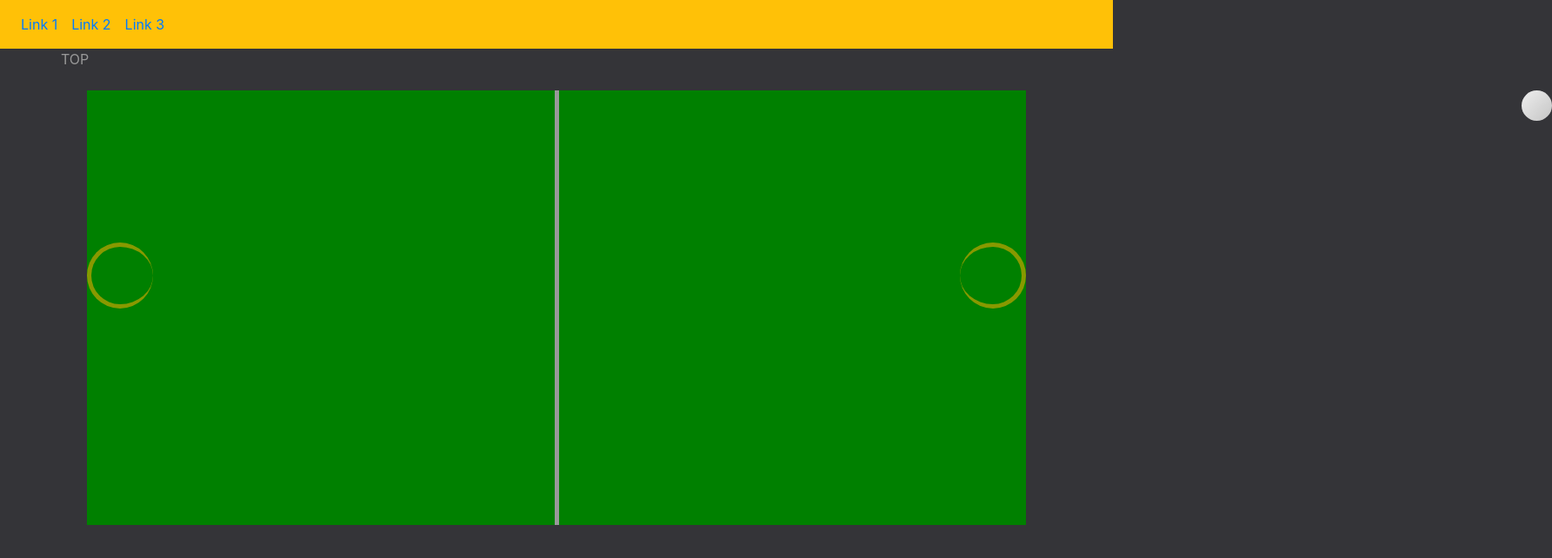
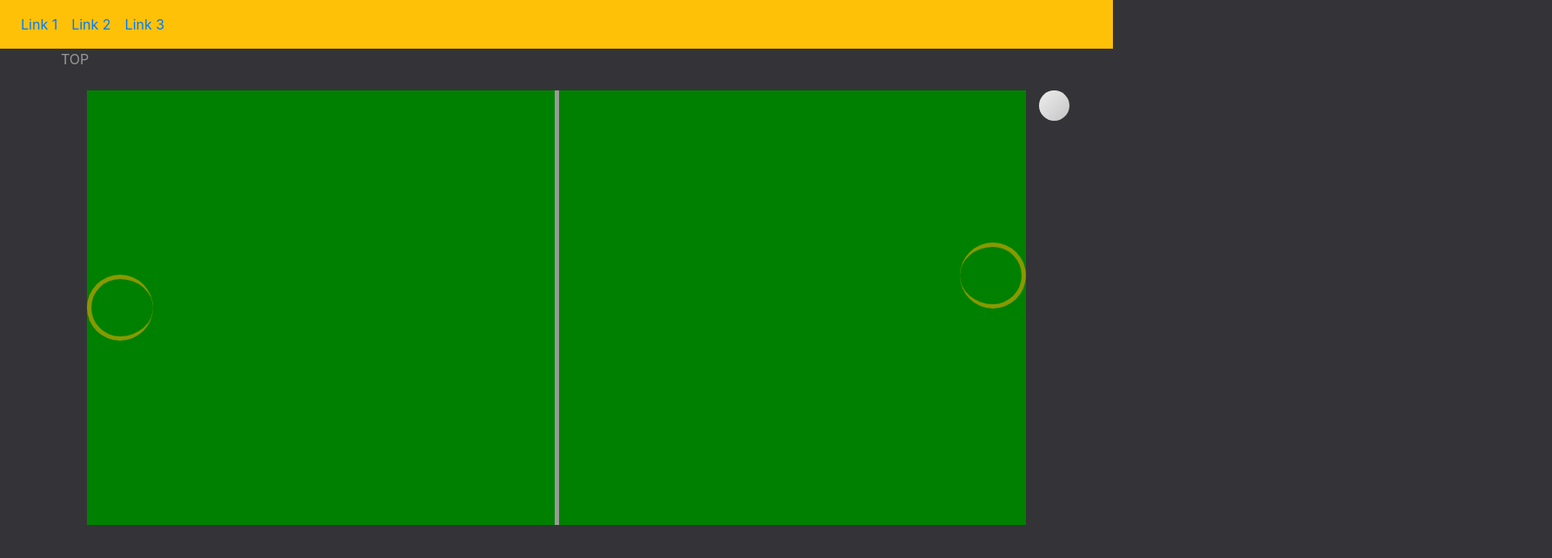
Before and after one commit to Milad-Abooali/weball, a plain HTML site: page index.html in a window 1280 px wide. Both pictures are taken after a click on the element 137 px from the left and 354 px from the top of the page. Shown: the whole page at 87% size, 1785 px wide, since content can reach past the window. Drawn offline with Linux system fonts and the light colour scheme.

Commit message:
Feat : Left Home

```diff
--- a/index.html
+++ b/index.html
@@ -40,7 +40,7 @@
 
         <div id="playground" class="d-flex justify-content-between">
 
-          <div id="homeLeft" class=" ">
+          <div id="homeLeft" class="home">
             <figure id="shoterLeft" class="goal"></figure>
           </div>
 
@@ -48,7 +48,7 @@
 
           </div>
 
-          <div id="homeRight" class="">
+          <div id="homeRight" class="home">
             <figure id="shoterRight" class="goal"></figure>
           </div>
 
--- a/js/weball.min.js
+++ b/js/weball.min.js
@@ -14,7 +14,7 @@ shoterLeft.click(function() {
     ball.animate({opacity: 0.60}, 50);
     ball.animate({
       opacity: 0.9,
-      left: "+=100%",
+      left: "+=50%",
     }, 350, function() {
     });
     ball.animate({opacity: 1}, 30);
@@ -30,7 +30,7 @@ shoterRight.click(function() {
       ball.animate({opacity: 0.60}, 50);
       ball.animate({
         opacity: 0.9,
-        left: "-=100%",
+        left: "-=50%",
       }, 350, function() {
 
       });
@@ -41,16 +41,17 @@ shoterRight.click(function() {
 });
 
 
-homeRight.click(function() {
-
-  shoterRight.animate({opacity: 0.6}, 10);
+$(".home").click(function() {
+  let home = '#' + $(this).attr("id");
+  let shoter = $(home + ">.goal");
+  shoter.animate({opacity: 0.6}, 10);
   var callPoint = event.pageY;
   var playgroundTop = playground.offset().top;
   var playgroundMax = playground.height() - 78;
   var move = callPoint - playgroundTop-38;
   move = (move > playgroundMax) ? (playgroundMax) : move;
   move = (move < 0) ? (move + 38) : move;
-  console.log('Right Shoter:' + callPoint + '-' + playgroundTop + '=' + move);
-  shoterRight.animate({top: move}, 130);
-  shoterRight.animate({opacity: 1}, 10);
+  console.log('Right Shoter: ' + callPoint + '-' + playgroundTop + '= ' + move);
+  shoter.animate({top: move}, 130);
+  shoter.animate({opacity: 1}, 10);
 });
```
